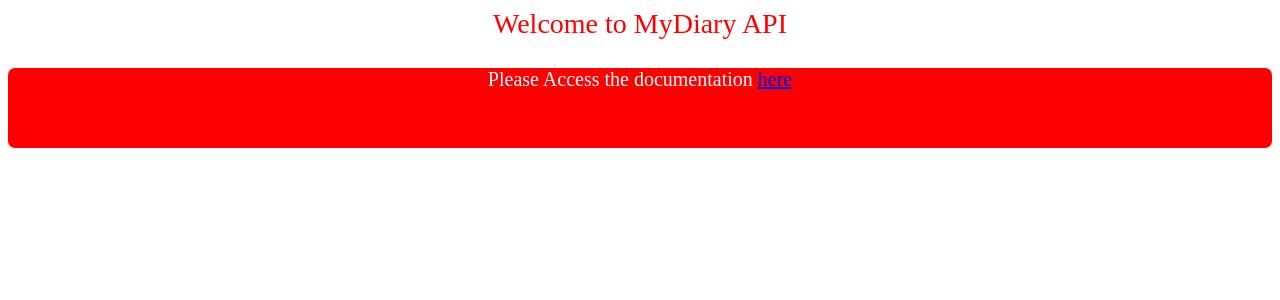
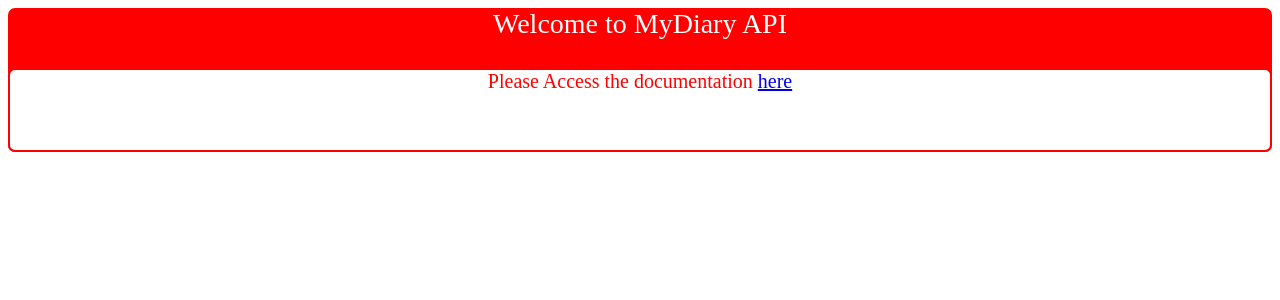
Before and after one commit to Edward-K1/MyDiary-API-Final, a Flask app: page / in a window 1280 px wide. Shown: the top 300 px of the page. Run offline with Flask 2, Linux system fonts and the light colour scheme.

Commit message:
Complete HTML template for documentation reference

```diff
--- a/v1/api/templates/index.html
+++ b/v1/api/templates/index.html
@@ -6,19 +6,31 @@
 <title>My Diary - API Home</title>
 
 <style type="text/css">
+
+  #container{
+    border-radius: 7px 7px 7px 7px;
+    background: #ff0000;
+
+  }
   #heading,#body{
 
-    color: #f00;
+    color: #fff;
     text-align: center;
     border-radius: 7px 7px 7px 7px;
     height: 60px;
     position: relative;
   }
 
+  #heading{
+
+
+  }
+
   #body{
-    color: #fff;
-    background: #ff0000;
+    color: #f00;
     height: 80px;
+    background: #fff;
+    border: 2px solid #f00;
   }
 
   #heading-text{
@@ -33,15 +45,18 @@
 </head>
 
 <body>
-  <div id="heading">
 
-    <span id="heading-text">Welcome to MyDiary API</span>
+  <div id="container">
+    <div id="heading">
 
-  </div>
-  <div id="body">
+      <span id="heading-text">Welcome to MyDiary API</span>
 
-    <span id="body-text">Please Access the documentation <a href="https://mydiary-api.apiary.io"> here</a></span>
+    </div>
+    <div id="body">
 
+      <span id="body-text">Please Access the documentation <a href="https://edwardk1mydiary.docs.apiary.io"> here</a></span>
+
+    </div>
   </div>
 
 </body>
```
Also changed, not shown: 1 other file.
